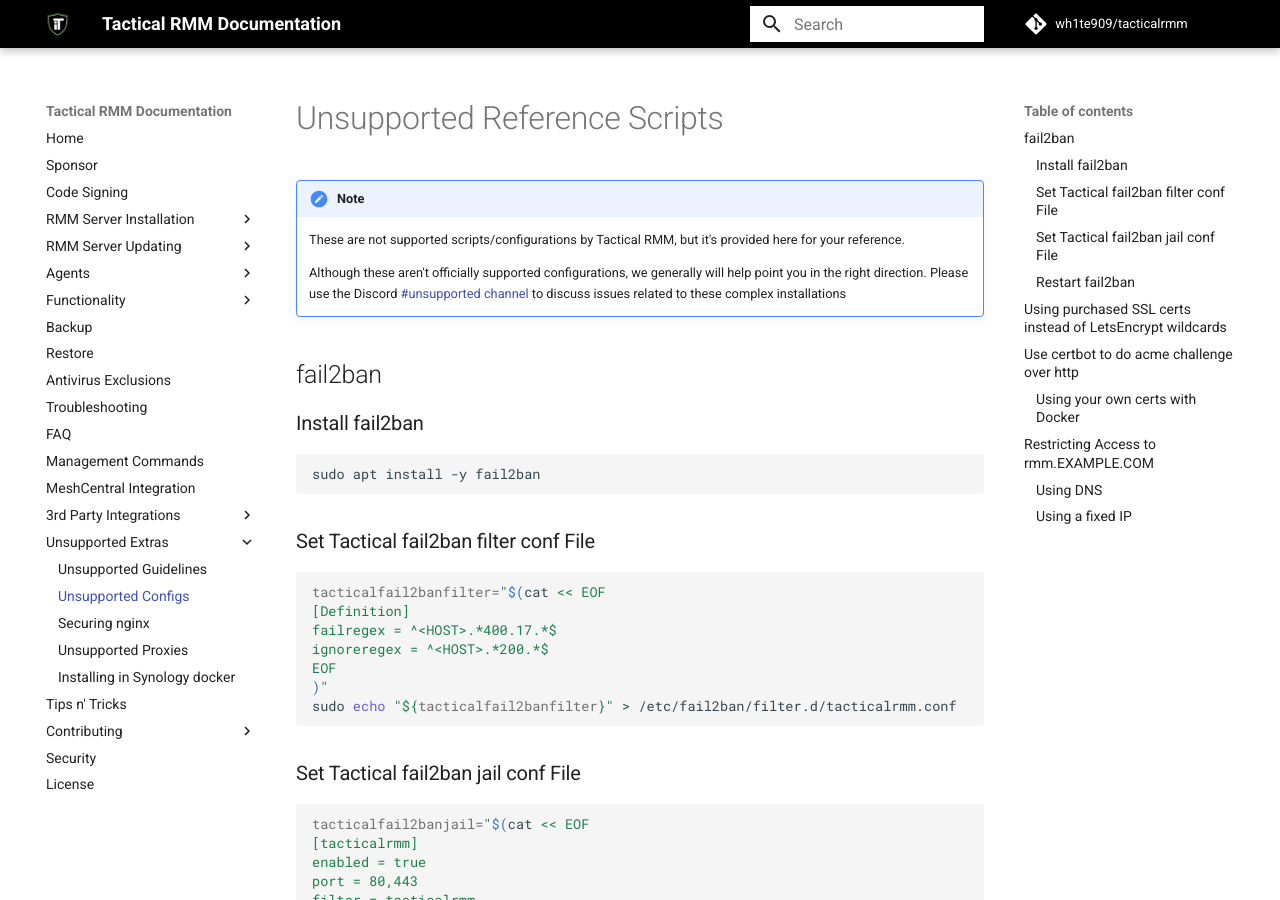
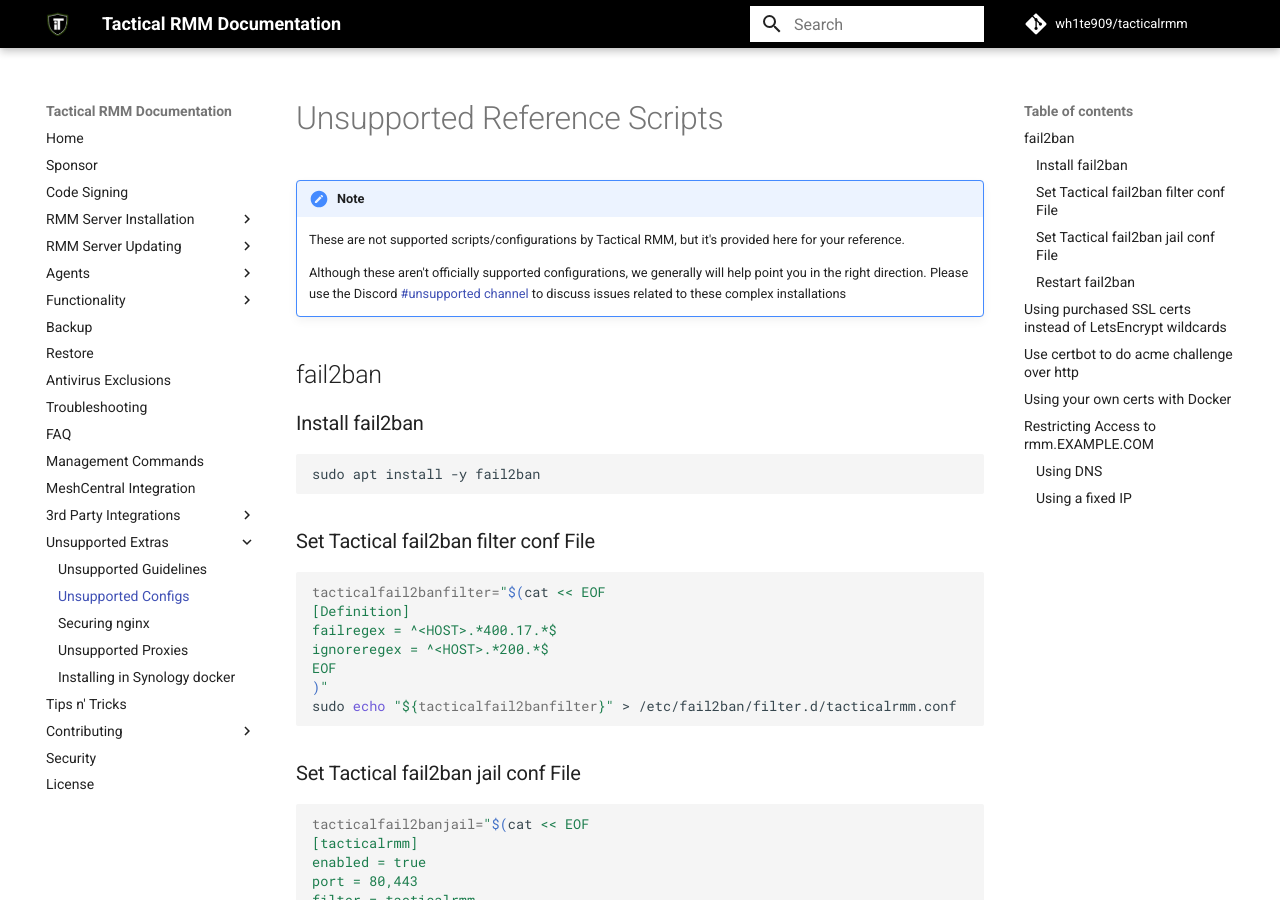
Before and after one commit to amidaware/trmm-docs, an MkDocs documentation site: the page built from docs/unsupported_scripts.md, in a window 1280 px wide and 900 px high. Built offline with MkDocs 1.6.1 and Material for MkDocs 9.7.7, drawn with Linux system fonts in a browser that asks for light colours; comment, search, counter and statistics services are not loaded.

````diff
--- a/docs/unsupported_scripts.md
+++ b/docs/unsupported_scripts.md
@@ -411,7 +411,7 @@ done
 ###Renew certs can be done by sudo letsencrypt renew (this should automatically be in /etc/cron.d/certbot)
 ```
 
-### Using your own certs with Docker
+## Using your own certs with Docker
 
 Let's Encrypt is the only officially supported method of obtaining wildcard certificates. Publicly signed certificates should work but have not been fully tested.
 
````
